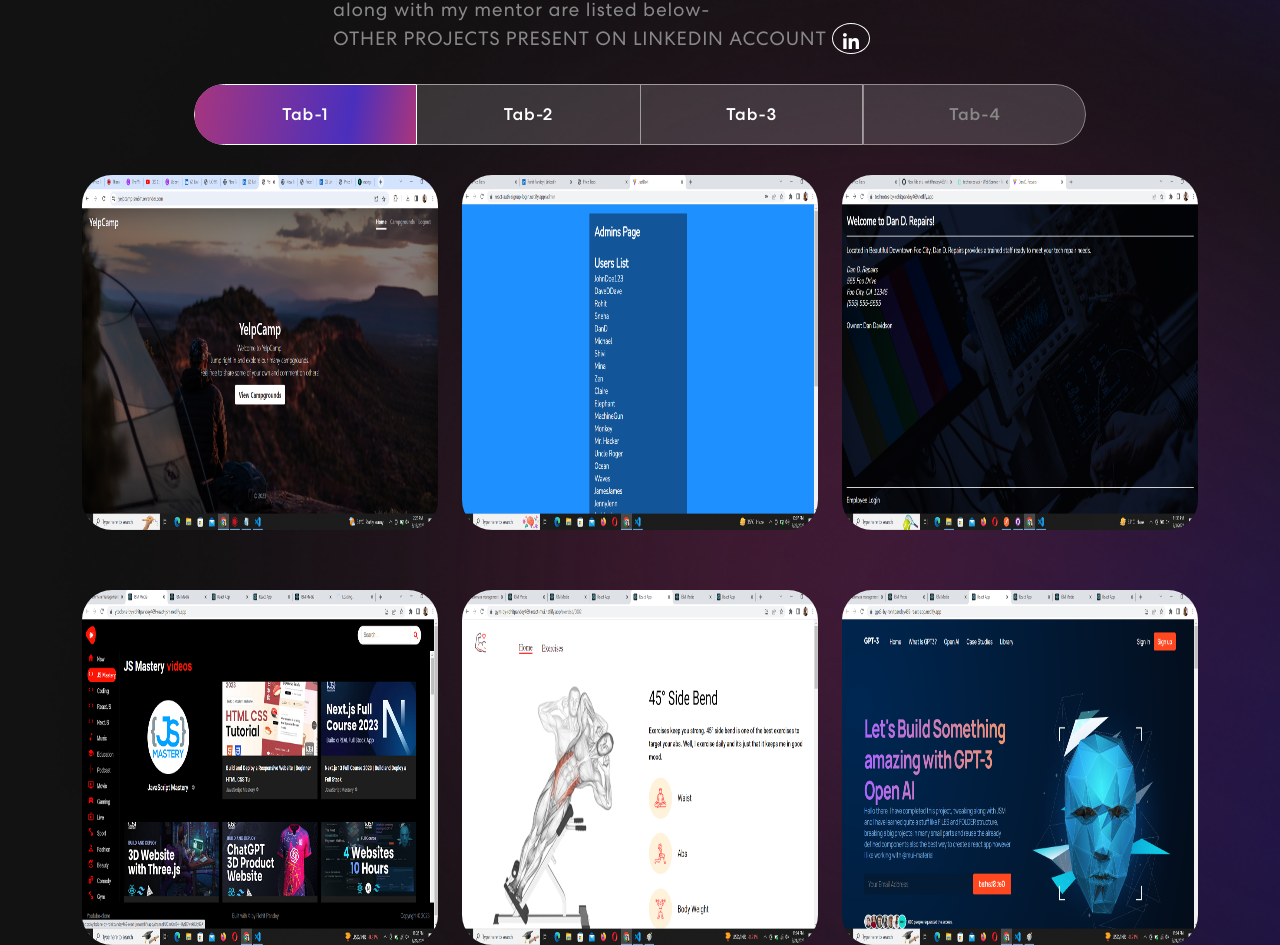
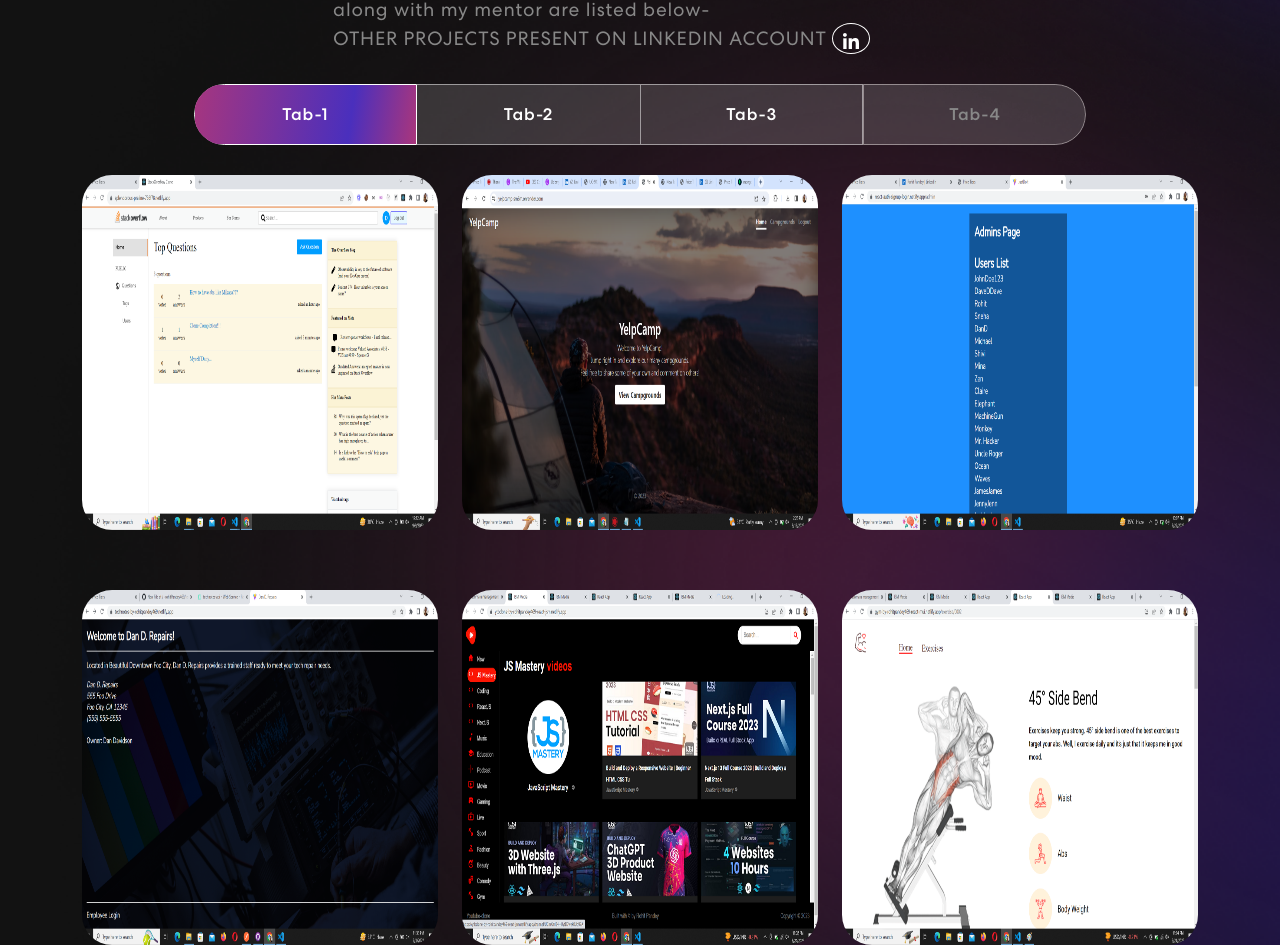
Before and after one commit to rohitPandey469/dev-portfolio, a React (Create React App) app: page / in a window 1280 px wide. Shown: the part 1884-2829 px from the top of the page. Built offline with nearby package versions, Linux system fonts and the light colour scheme.

Commit message:
stack-overflow clone added

```diff
--- a/src/components/ProjectDataFirst.js
+++ b/src/components/ProjectDataFirst.js
@@ -5,8 +5,15 @@
 import image5 from "../assets/imgs/technotes-mern.png";
 import image6 from "../assets/imgs/react_auth.png";
 import image7 from "../assets/imgs/yelpcamp.png";
+import image8 from "../assets/imgs/stack-overflow.png";
 
 const dataArray3 = [
+  {
+    title: "Stack Overflow Clone",
+    data: "Built a stack overflow clone following a course on nullclass using the MERN technology however the implementation and the way is quite old but sturdy and NOT focuse so much on the security.",
+    image: image8,
+    link: "https://splendorous-praline-736f78.netlify.app",
+  },
   {
     title: "YelpCamp",
     data: "Built a tiny portion of YelpCamp, implementing CRUD operations for model campground, reviews. As well as keeping users logged in through storing session information in mongostore. Completed it while following along Colt Steele. #mark the completion of the course.",
```
Also changed, not shown: src/assets/imgs/stack-overflow.png (added).
